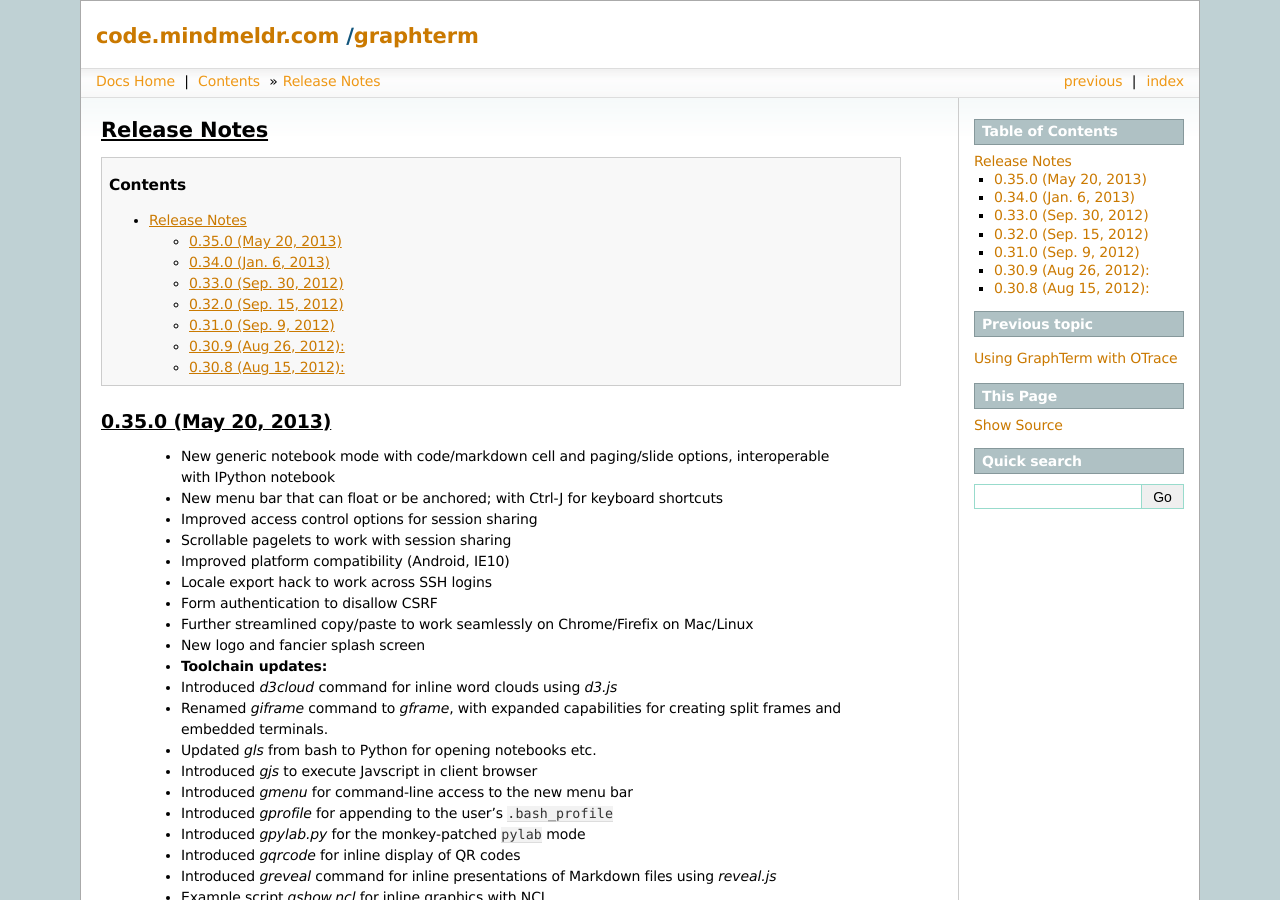
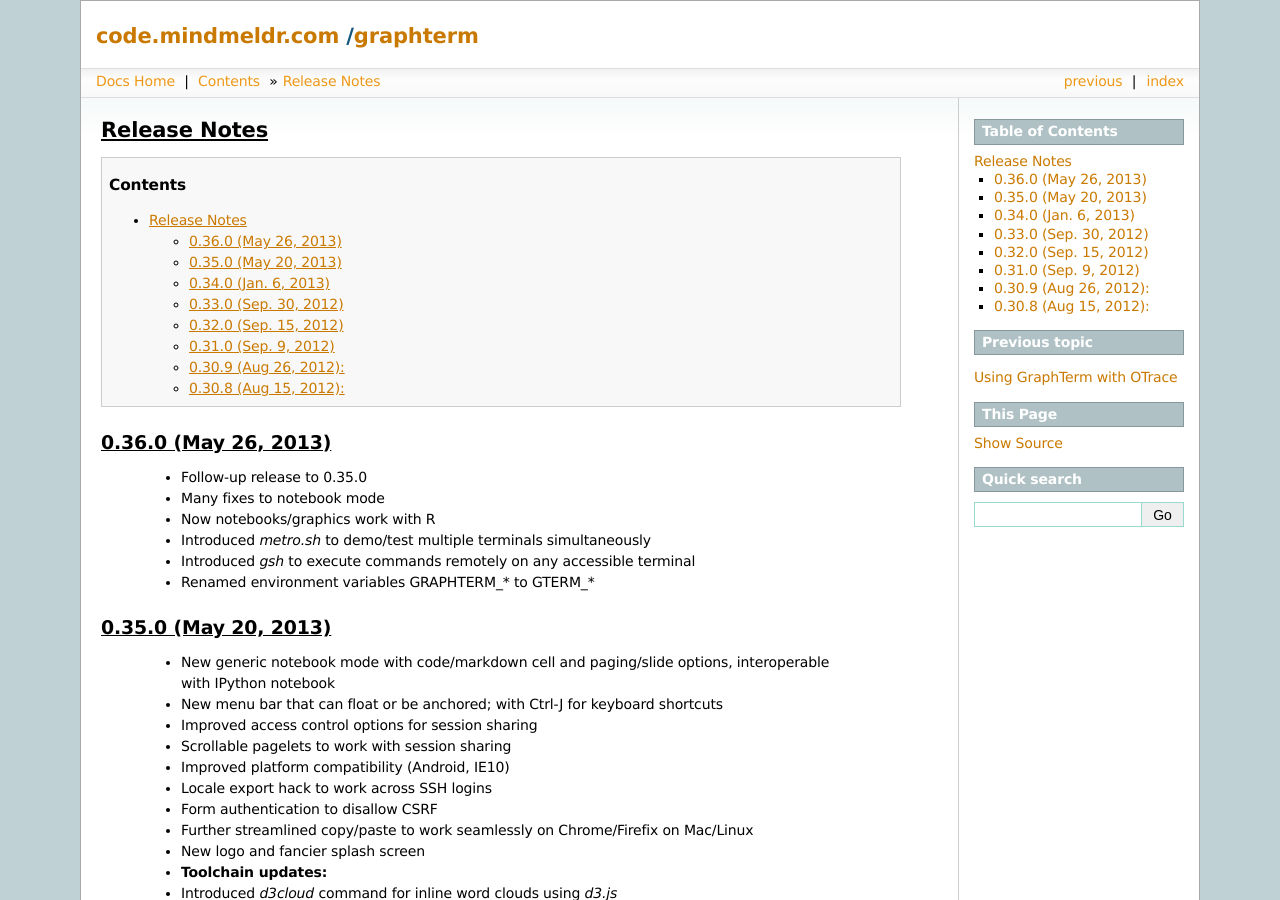
Before and after one commit to mitotic/graphterm, a Sphinx documentation site: the page built from docs/release-notes.rst, in a window 1280 px wide and 900 px high. Built offline with Sphinx 7.4.7, drawn with Linux system fonts in a browser that asks for light colours; the version number could not be read and is left out.

Commit message:
Final changes for v0.36.0

```diff
--- a/docs/R.rst
+++ b/docs/R.rst
@@ -13,5 +13,5 @@
 may need to be installed: ``libcurl4-openssl-dev libcairo2-dev
 libxt-dev``)
 
-The R-markdown file ``$GTERM_DIR/notebooks/R-histogram.R.md" contains
+The R-markdown file ``$GTERM_DIR/notebooks/R-histogram.R.md`` contains
 a sample notebook.
--- a/docs/_templates/index.html
+++ b/docs/_templates/index.html
@@ -10,8 +10,8 @@
    <a href="https://groups.google.com/group/graphterm">mailing list</a>
    or follow <a href="https://twitter.com/intent/user?screen_name=graphterm">@graphterm</a>
    on Twitter for updates.</li>
-   <li>The latest version is <a href="http://pypi.python.org/pypi/graphterm">0.35.0</a>
-   released May 20, 2013. See the
+   <li>The latest version is <a href="http://pypi.python.org/pypi/graphterm">0.36.0</a>
+   released May 26, 2013. See the
    <a href="release-notes.html">Release Notes</a>
    </li>
 </ol>
--- a/docs/release-notes.rst
+++ b/docs/release-notes.rst
@@ -1,6 +1,22 @@
 Release Notes
 *********************************************************************************
 .. contents::
+
+
+0.36.0 (May 26, 2013)
+---------------------------------------------------------------------------------
+
+  - Follow-up release to 0.35.0
+
+  - Many fixes to notebook mode
+
+  - Now notebooks/graphics work with R
+
+  - Introduced *metro.sh* to demo/test multiple terminals simultaneously
+
+  - Introduced *gsh* to execute commands remotely on any accessible terminal
+
+  - Renamed environment variables GRAPHTERM_* to GTERM_*
 
 
 0.35.0 (May 20, 2013)
```
Also changed, not shown: 1 other file.
